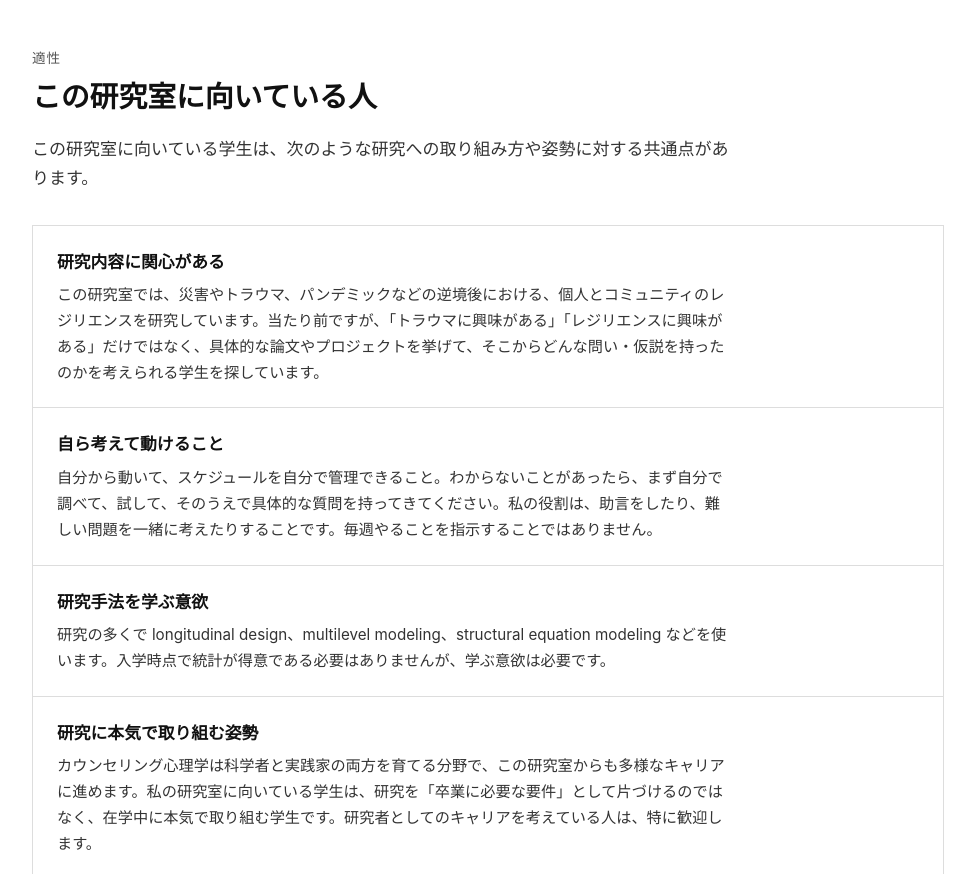
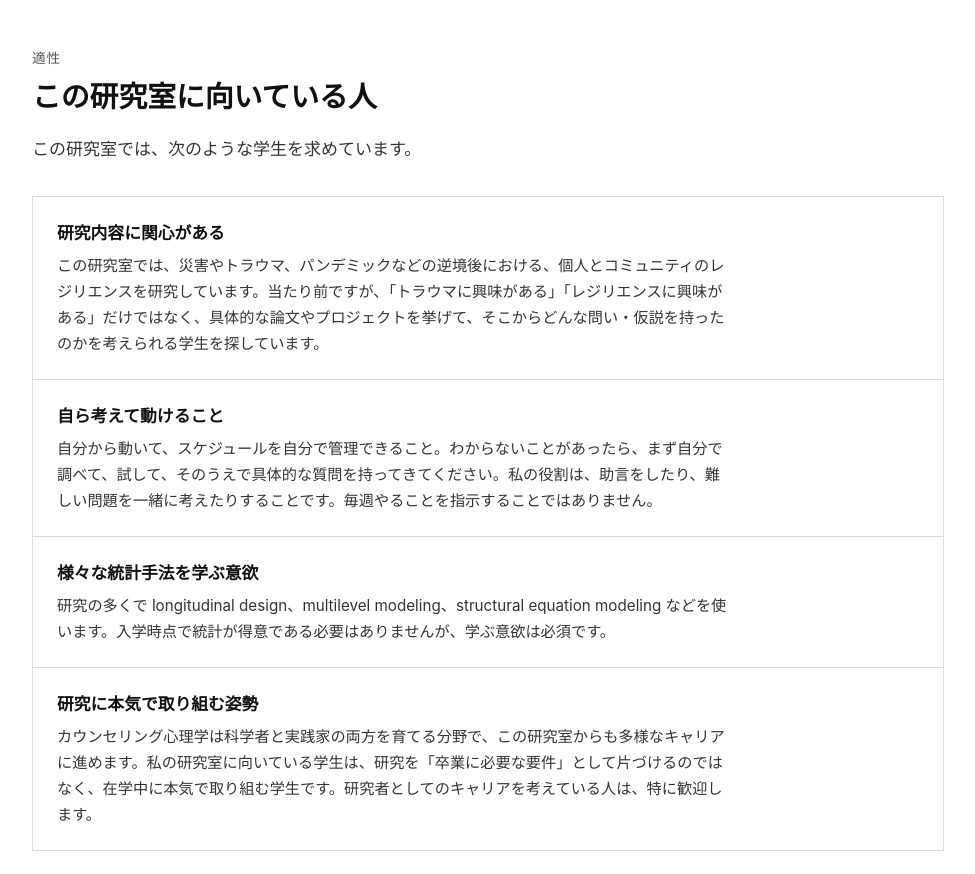
Before and after one commit to yukis2013/yukis2013.github.io, a plain HTML site: page ja/prospective-students.html in a window 1280 px wide. Shown: the part 500-1374 px from the top of the page, without its empty margins (152-1127 px from the left). Drawn offline with Linux system fonts and the light colour scheme.

Commit message:
Update prospective-students.html

```diff
--- a/ja/prospective-students.html
+++ b/ja/prospective-students.html
@@ -546,7 +546,7 @@ footer{border-top:1px solid var(--line);margin-top:24px;color:var(--muted)}
 <section id="fit">
   <p class="section-label">適性</p>
   <h2>この研究室に向いている人</h2>
-  <p class="lede">この研究室に向いている学生は、次のような研究への取り組み方や姿勢に対する共通点があります。</p>
+  <p class="lede">この研究室では、次のような学生を求めています。</p>
 
   <div class="fit-list">
     <div class="fit">
@@ -558,8 +558,8 @@ footer{border-top:1px solid var(--line);margin-top:24px;color:var(--muted)}
       <p>自分から動いて、スケジュールを自分で管理できること。わからないことがあったら、まず自分で調べて、試して、そのうえで具体的な質問を持ってきてください。私の役割は、助言をしたり、難しい問題を一緒に考えたりすることです。毎週やることを指示することではありません。</p>
     </div>
     <div class="fit">
-      <h3>研究手法を学ぶ意欲</h3>
-      <p>研究の多くで longitudinal design、multilevel modeling、structural equation modeling などを使います。入学時点で統計が得意である必要はありませんが、学ぶ意欲は必要です。</p>
+      <h3>様々な統計手法を学ぶ意欲</h3>
+      <p>研究の多くで longitudinal design、multilevel modeling、structural equation modeling などを使います。入学時点で統計が得意である必要はありませんが、学ぶ意欲は必須です。</p>
     </div>
     <div class="fit">
       <h3>研究に本気で取り組む姿勢</h3>
```
